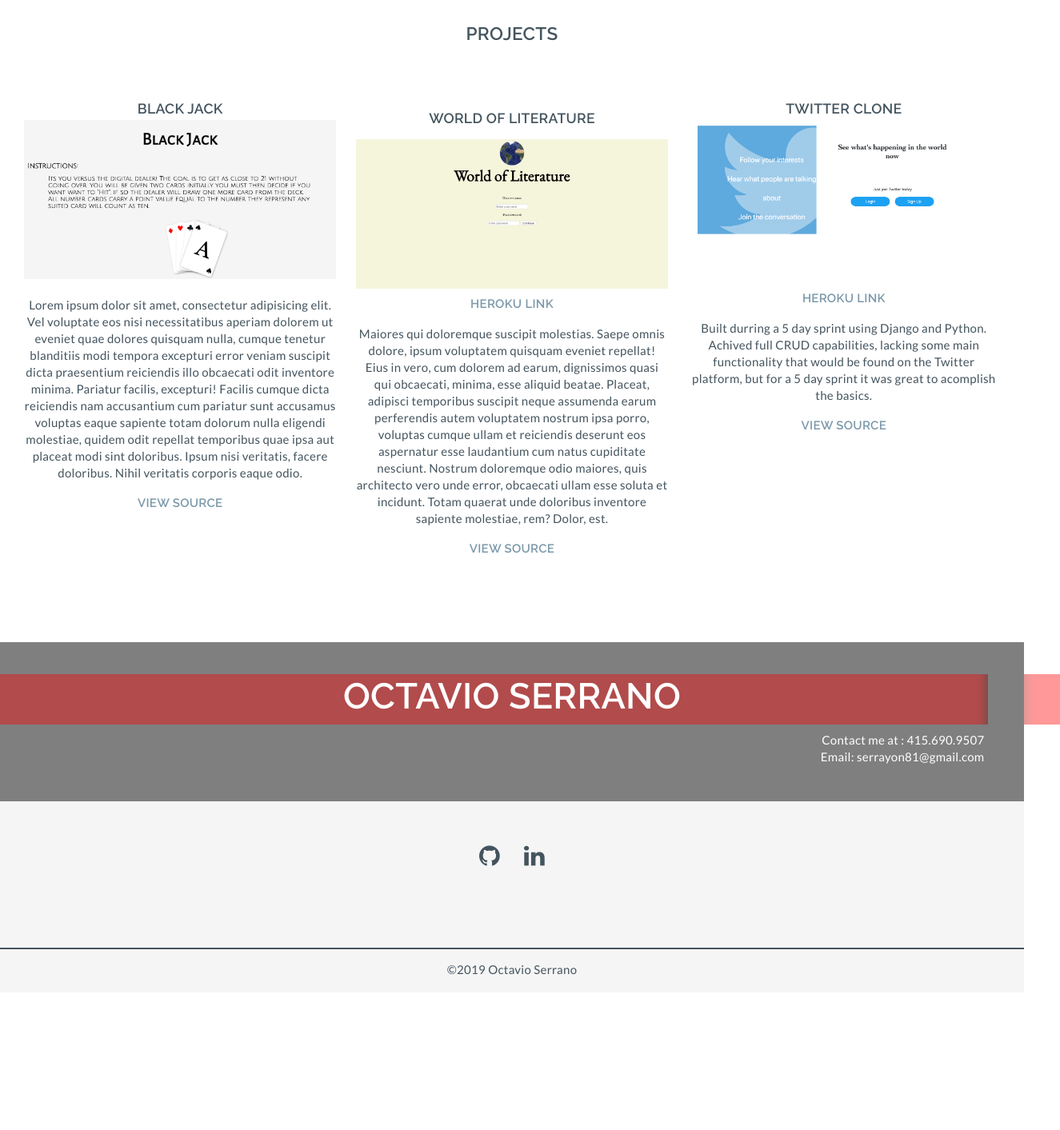
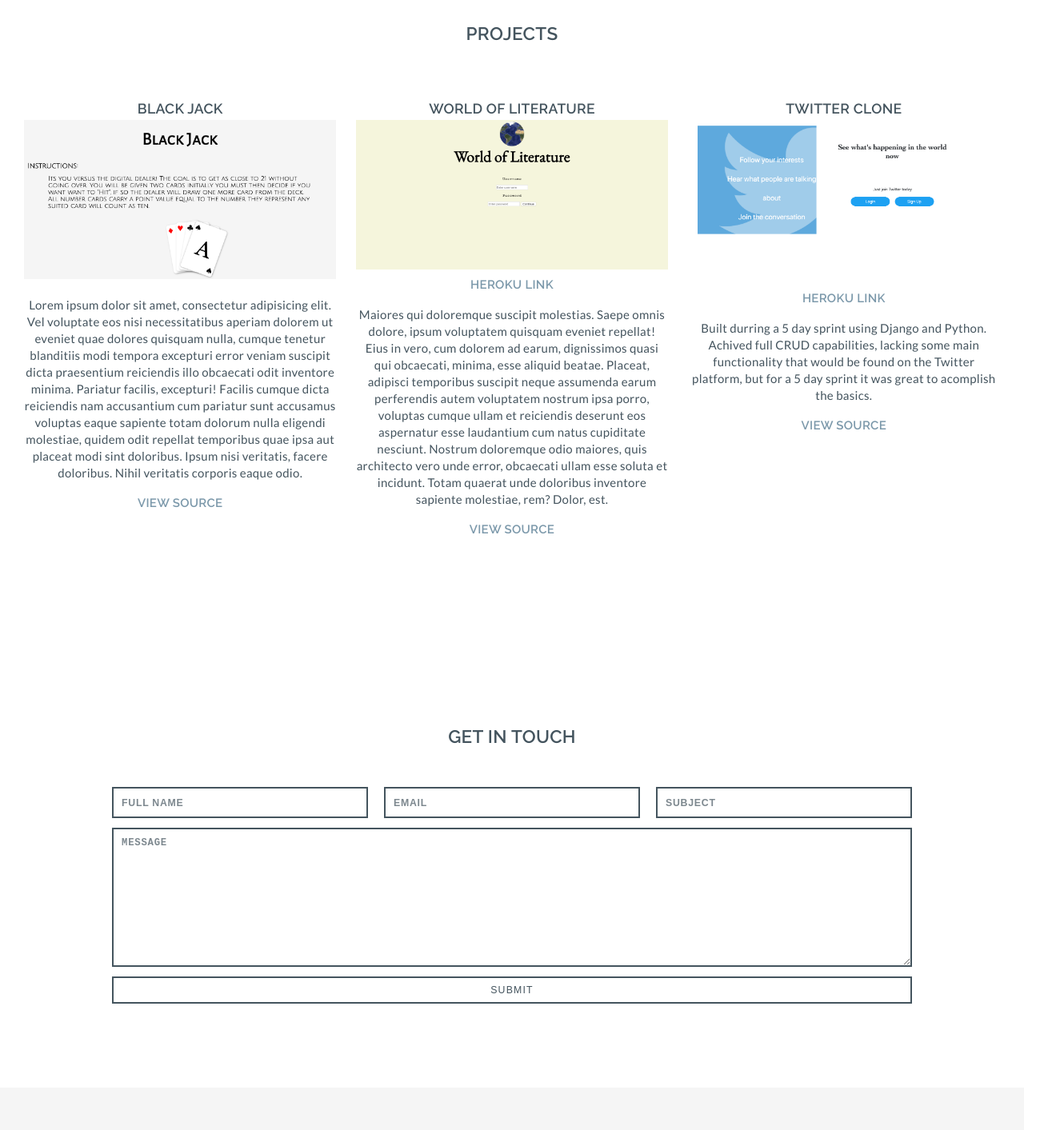
Before and after one commit to serrayon/Portfolio, a React (Create React App) app: page / in a window 1280 px wide. Shown: the part 1300-2713 px from the top of the page at 80% size, 1325 px wide, since content can reach past the window. Before the commit the page ends 2541 px from the top, so only its background shows below. Built offline with nearby package versions, Linux system fonts and the light colour scheme.

Commit message:
adds form

```diff
--- a/src/components/Landing/About/About.js
+++ b/src/components/Landing/About/About.js
@@ -9,7 +9,7 @@ const About = () => {
           <h2>About Octavio</h2>
           <h3>On a new path...</h3>
           <p> </p>
-          <p>Dignissimos quasi nisi maiores dolor sunt. Fuga unde, rem quo sint dolore est pariatur cupiditate nostrum et suscipit, aperiam aliquam officia libero vel error modi ratione, dolorem consectetur doloribus mollitia! Temporibus aliquid laboriosam expedita quia, id consectetur culpa? Enim iusto ab facere aliquid cumque aut amet tenetur dolores, iure tempora perspiciatis incidunt eveniet nostrum, ea esse doloribus labore unde nobis?</p>
+          <p></p>
         </article>
       </section>
     )
--- a/src/components/Landing/Contact/Contact.js
+++ b/src/components/Landing/Contact/Contact.js
@@ -4,15 +4,18 @@ import './Contact.css'
 const Contact = () => {
   return (
     <>
-      {/* <div id="contact" className="card"> */}
-        {/* <img src="https://d13ezvd6yrslxm.cloudfront.net/wp/wp-content/images/Akira-Remake-700x300.jpg" className="card" alt="contact info"/> */}
-        <div id="contact" className="card-body">
-          <h3 className="card-title">Octavio Serrano</h3>
-          <p className="card-text">Contact me at : 415.690.9507</p>
-          <p className="card-text">Email: serrayon81@gmail.com</p>
-        </div>
-
-      {/* </div> */}
+     <section id="contact">
+			  <div className="wrap">
+			    <h2>Get in Touch</h2>
+				  <form action="https://formspree.io/serrayon81@gmail.com" className="contact" method="POST">
+					<input type="text" name="name" placeholder="Full Name" class="col-third" />
+					<input type="email" name="_replyto" placeholder="Email" className="col-third" />
+					<input type="text" placeholder="Subject" className="col-third" />
+					<textarea name="name" id="" cols="30" rows="10" placeholder="Message"></textarea>
+					<button type="submit" value="Send">Submit</button>
+				  </form>
+			  </div>
+		  </section>
 
     </>
   )
@@ -29,3 +32,13 @@ export default Contact;
             <button type="submit">Submit</button>
           </form>
         </div> */}
+
+         {/* <div id="contact" className="card"> */}
+        {/* <img src="https://d13ezvd6yrslxm.cloudfront.net/wp/wp-content/images/Akira-Remake-700x300.jpg" className="card" alt="contact info"/> */}
+        // <div id="contact" className="card-body">
+        //   <h3 className="card-title">Octavio Serrano</h3>
+        //   <p className="card-text">Contact me at : 415.690.9507</p>
+        //   <p className="card-text">Email: serrayon81@gmail.com</p>
+        // </div>
+
+      {/* </div> */}
--- a/src/components/Landing/Gallery/Gallery.css
+++ b/src/components/Landing/Gallery/Gallery.css
@@ -27,6 +27,3 @@
 		column-count: 2;
 	}
 }
-.herokuOne {
-	padding: 12px;
-}
--- a/src/index.js
+++ b/src/index.js
@@ -4,10 +4,11 @@ import { BrowserRouter as Router } from 'react-router-dom';
 import App from './App';
 import createHistory from 'history/createBrowserHistory';
 import * as serviceWorker from './serviceWorker';
-const history = createHistory();
+// const history = createHistory();
 
 ReactDOM.render(
-    <Router history={history}>
+    // <Router history={history}>
+    <Router >
         <App />
     </Router>,
     document.getElementById('root'));
```
